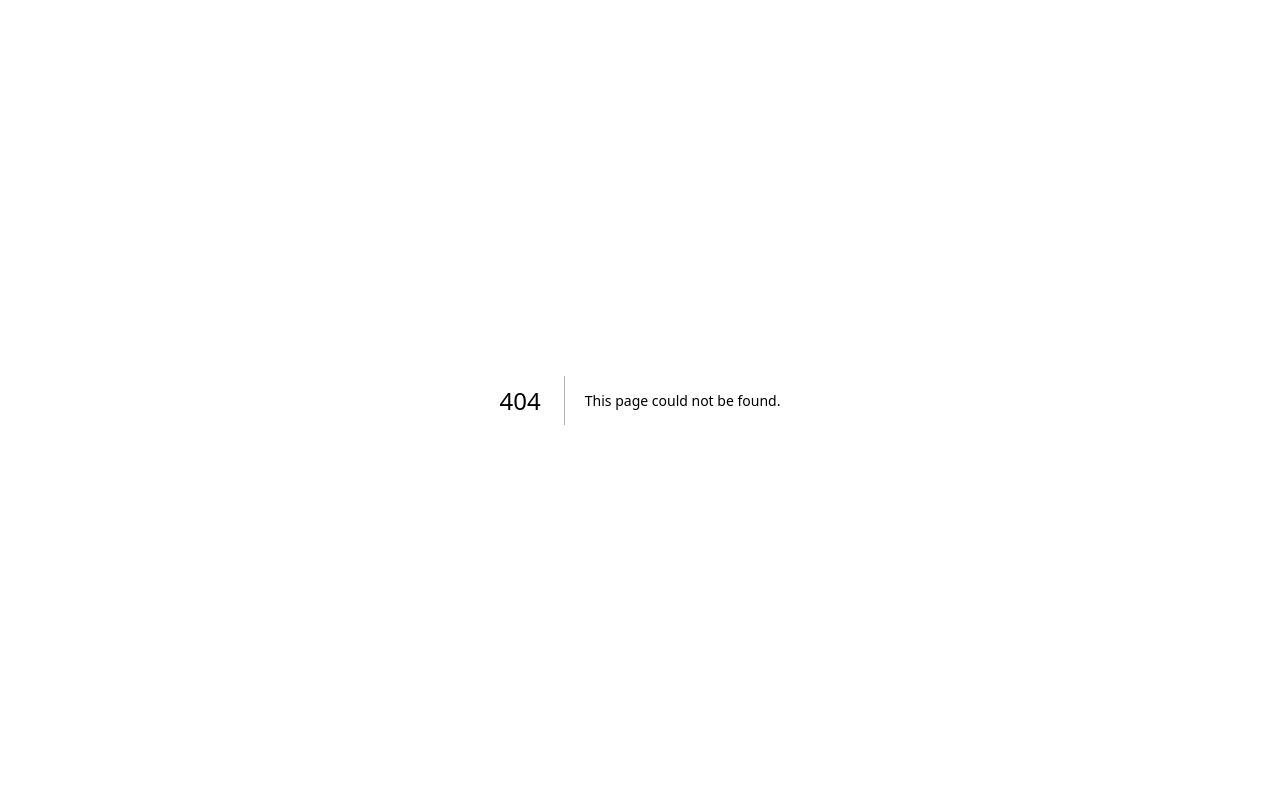
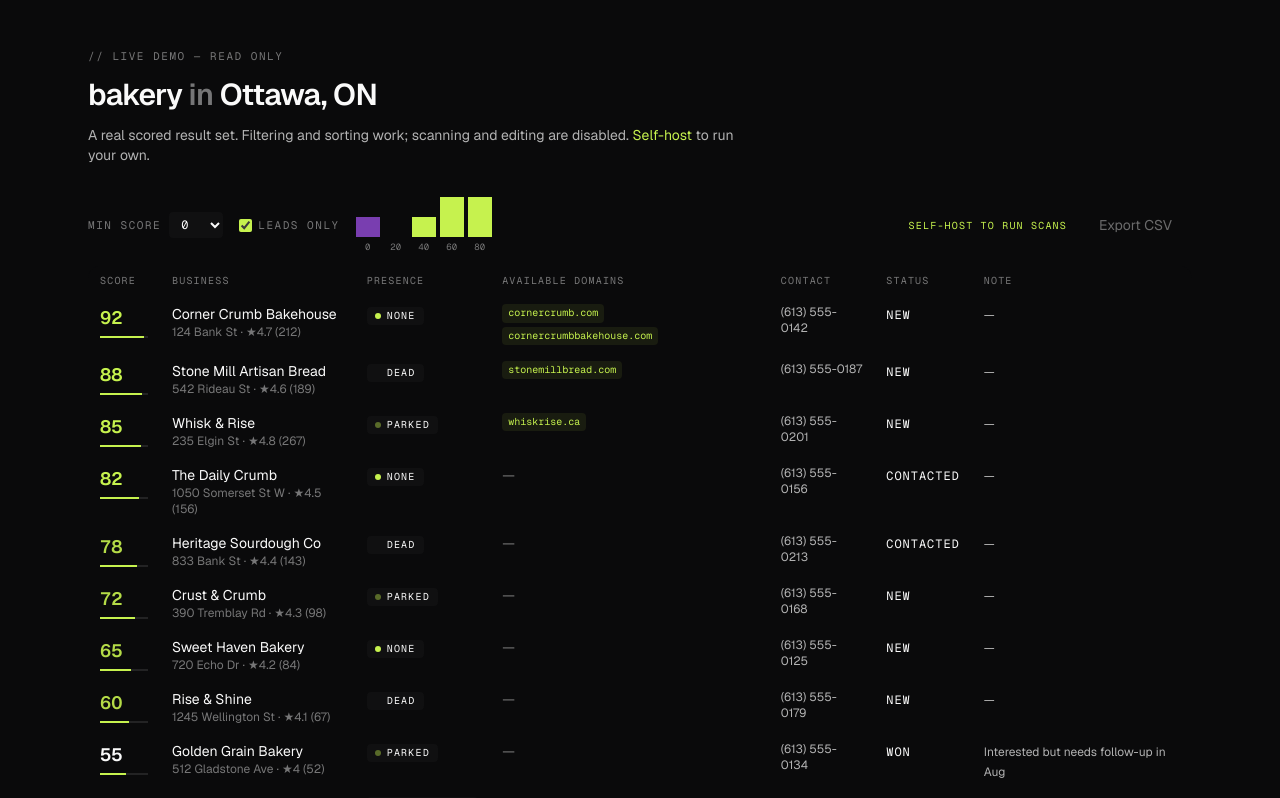
Before and after one commit to fullfrontend/presence-zero, a Next.js app: page /demo in a window 1280 px wide. Before the commit this address had no page. Shown: the top 798 px of the page. Built offline with nearby package versions, Linux system fonts and the light colour scheme.

Commit message:
feat(ui): read-only /demo page with seeded dataset

```diff
--- /dev/null
+++ b/src/app/(marketing)/demo/page.tsx
@@ -0,0 +1,20 @@
+import type { Metadata } from 'next'
+import { DEMO_SCAN } from '@/lib/demo-data'
+import ResultsTable from '@/components/app/results-table'
+import { SectionTag } from '@/components/brand/section-tag'
+
+export const metadata: Metadata = {
+  title: 'Live demo',
+  description: 'Explore a real PresenceZero result set — scored local-business leads with available domains. Read-only; self-host to run your own scans.',
+}
+
+export default function DemoPage() {
+  return (
+    <main className="mx-auto max-w-6xl px-6 py-12">
+      <SectionTag>{'// LIVE DEMO — READ ONLY'}</SectionTag>
+      <h1 className="mt-3 text-3xl font-semibold tracking-tight">{DEMO_SCAN.category} <span className="text-mute">in</span> {DEMO_SCAN.location}</h1>
+      <p className="mt-3 max-w-2xl text-sm text-dim">A real scored result set. Filtering and sorting work; scanning and editing are disabled. <a href="https://github.com/its-tahir/presence-zero" className="text-lime underline-offset-4 hover:underline">Self-host</a> to run your own.</p>
+      <div className="mt-8"><ResultsTable scanId="demo" readOnly initialResults={DEMO_SCAN.results} /></div>
+    </main>
+  )
+}
```
